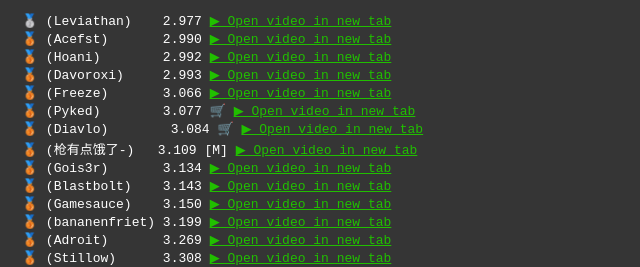
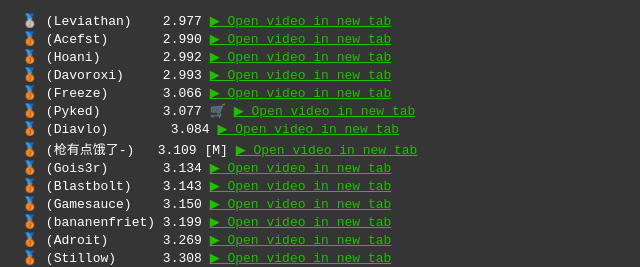
Before and after one commit to itsAS13B/splits, a plain HTML site: page index.html in a window 1280 px wide. Shown: the part 2960-3227 px from the top of the page, 103-743 px from the left. Drawn offline with Linux system fonts and the light colour scheme.

Commit message:
Update index.html

```diff
--- a/index.html
+++ b/index.html
@@ -171,7 +171,7 @@ ________________________________________________________________________________
 <div class="v"  data-s="" data-m="" data-h="" data-wr=""  >                🥉 (Davoroxi)     2.993 <a href="https://youtu.be/72G9VRNRCqw" target="_blank">▶ Open video in new tab</a></div>
 <div class="v"  data-s="" data-m="" data-h="" data-wr=""  >                🥉 (Freeze)       3.066 <a href="https://itsas13b.github.io/v?v=https://cdn.discordapp.com/attachments/1183565698123968512/1183583344517197884/Tow.mp4" target="_blank">▶ Open video in new tab</a></div>
 <div class="v"  data-s="" data-m="" data-h="" data-wr="1"  >                🥉 (Pyked)        3.077 🛒 <a href="https://youtu.be/ERaj6rzszPQ" target="_blank">▶ Open video in new tab</a></div>
-<div class="v"  data-s="" data-m="" data-h="" data-wr=""  >                🥉 (Diavlo)        3.084 🛒 <a href="https://youtu.be/outrNG5D1xw" target="_blank">▶ Open video in new tab</a></div>
+<div class="v"  data-s="" data-m="" data-h="" data-wr=""  >                🥉 (Diavlo)        3.084 <a href="https://youtu.be/outrNG5D1xw" target="_blank">▶ Open video in new tab</a></div>
 <div class="v"  data-s="" data-m="1" data-h="" data-wr=""  >                🥉 (枪有点饿了-)   3.109 [M] <a href="https://www.bilibili.com/video/BV1Jh41167XN" target="_blank">▶ Open video in new tab</a></div>
 <div class="v"  data-s="" data-m="" data-h="" data-wr=""  >                🥉 (Gois3r)       3.134 <a href="https://youtu.be/QNW0xf1BGXE" target="_blank">▶ Open video in new tab</a></div>
 <div class="v"  data-s="" data-m="" data-h="" data-wr=""  >                🥉 (Blastbolt)    3.143 <a href="https://youtu.be/CvL3fLRZ1Mo" target="_blank">▶ Open video in new tab</a></div>
```
